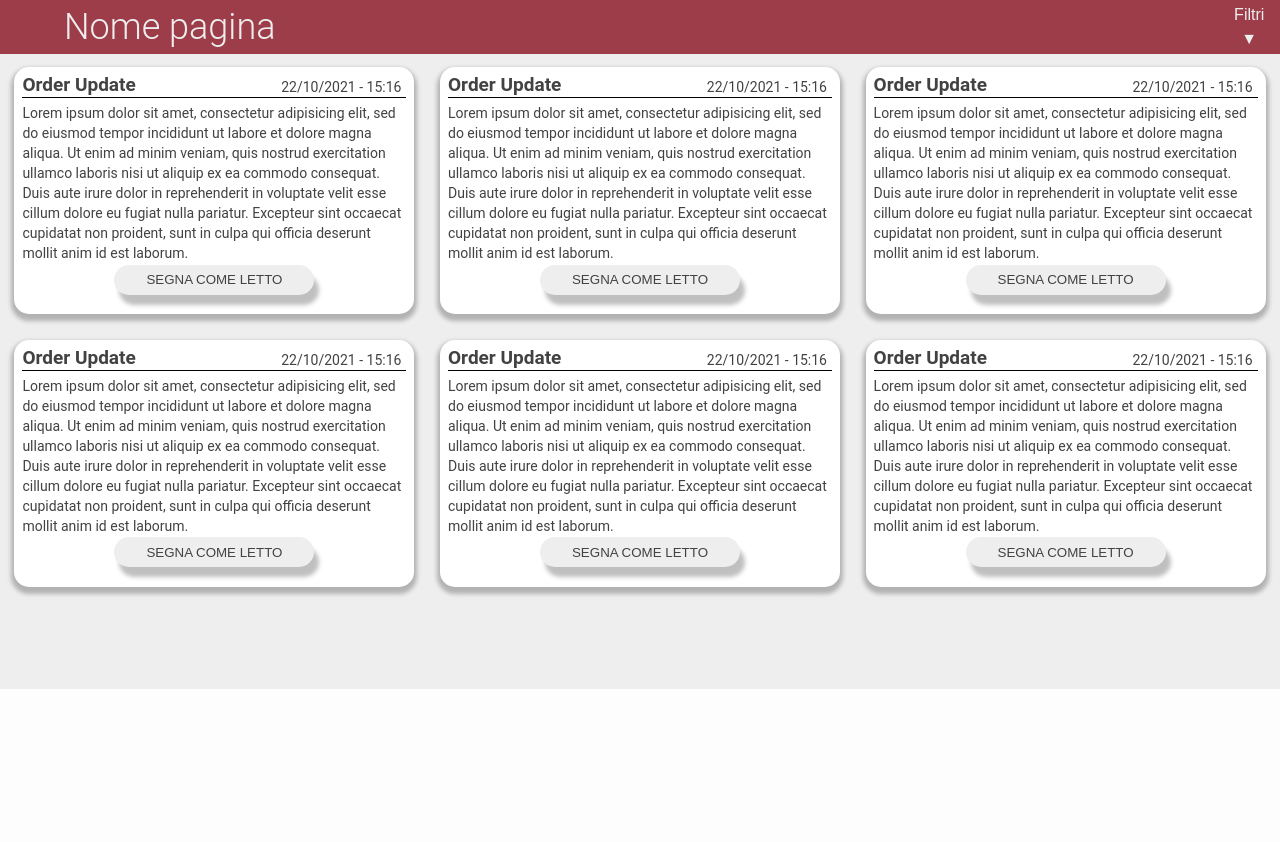
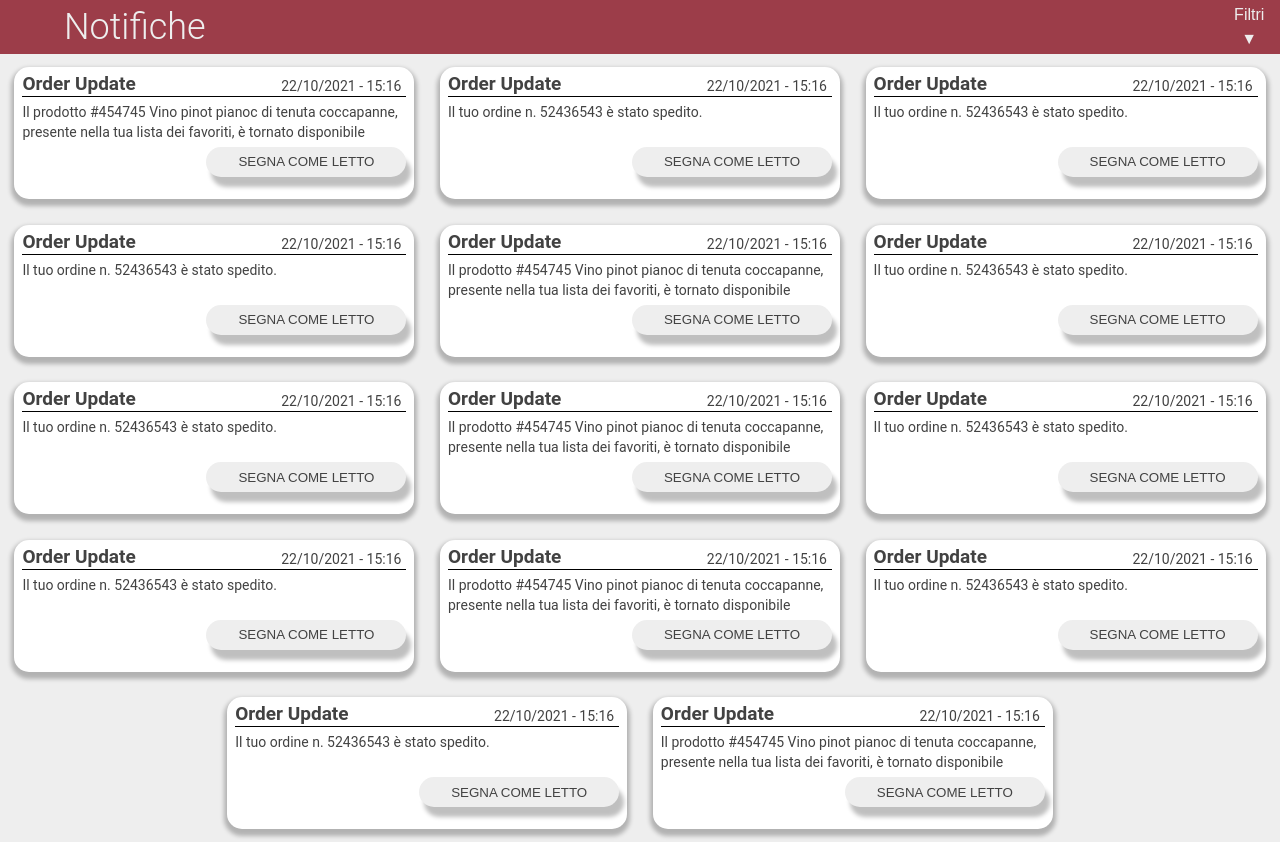
Before and after one commit to MattiaGiacchini/WorldWineWeb, a PHP site: page /html/notification.html in a window 1280 px wide. Shown: the part 111-953 px from the top of the page. Before the commit the page ends 800 px from the top, so only its background shows below. Run offline with PHP 8.4, Linux system fonts and the light colour scheme.

Commit message:
css - tileStyle updated for notification html - notification.html terminated

```diff
--- a/sitoWeb/css/tileStyle.css
+++ b/sitoWeb/css/tileStyle.css
@@ -96,9 +96,14 @@
     color: var(--text-deactivated);
 }
 
+.mainContent.notice {
+  align-items: baseline;
+}
+
 .tile.notice > .tileContent {
     width: 100%;
     display: grid;
+    grid-template-columns: 50% 50%;
     grid-template-areas:
         'type   date'
         'lorem  lorem'
@@ -122,15 +127,17 @@
 
 .tile.notice > .tileContent > p:last-of-type {
     padding-top: 5px;
-    padding-bottom: : 5px;
+    padding-bottom: 5px;
     grid-area: lorem;
+    width: 100%;
+    min-height: 40px;
     border-top: 1px solid black;
 }
 
 .tile.notice > .tileContent > input {
     grid-area: button;
     height: 30px;
-    margin: 0px auto 20px auto;
+    margin: 0px 0px 20px auto;
 }
 
 
--- a/sitoWeb/html/notification.html
+++ b/sitoWeb/html/notification.html
@@ -41,69 +41,35 @@
     <main>
         <div class="utilityBar">
             <div class="titleBar">
-                <h2>Nome pagina</h2>
+                <h2>Notifiche</h2>
                 <h3>Nome prodotto</h3>
                 <button type="button" name="filters" id="filterDropdown">Filtri &#9660;</button>
             </div>
             <form class="filter" action="index.html" method="post">
+
                 <section>
-                    <h4>Macrocategoria</h4>
+                    <h4>ordina per data</h4>
                     <ul>
                         <li>
-                            <input type="checkbox" name="categoria1" value="vino" id="filterVino"/>
-                            <label for="filterVino"> Vino </label>
+                            <input type="radio" name="ordine" value="crescente" id="crescente"/>
+                            <label for="crescente"> Crescente </label>
                         </li>
                         <li>
-                            <input type="checkbox" name="categoria2" value="spumante" id="filterSpumante"/>
-                            <label for="filterSpumante"> Spumante </label>
+                            <input type="radio" name="ordine" value="decrescente" id="decrescente" checked/>
+                            <label for="decrescente"> Decrescente </label>
                         </li>
                     </ul>
                 </section>
                 <section>
-                    <h4>Colore</h4>
+                    <h4>Visualizza le notifiche</h4>
                     <ul>
                         <li>
-                            <input type="checkbox" name="colore1" value="rosso" id="filterRed"/>
-                            <label for="filterRed"> Rosso </label>
+                            <input type="checkbox" name="stato" value="daLeggere" id="daLeggere" checked/>
+                            <label for="daLeggere"> da leggere </label>
                         </li>
                         <li>
-                            <input type="checkbox" name="colore2" value="bianco" id="filterWhite"/>
-                            <label for="filterWhite"> Bianco </label>
-                        </li>
-                    </ul>
-                </section>
-                <section>
-                    <h4>Gas</h4>
-                    <ul>
-                        <li>
-                            <input type="checkbox" name="gas1" value="fermo" id="filterFermo"/>
-                            <label for="filterFermo"> Fermo </label>
-                        </li>
-                        <li>
-                            <input type="checkbox" name="gas2" value="frizzante" id="filterFrizzante"/>
-                            <label for="filterFrizzante"> Frizzante </label>
-                        </li>
-                    </ul>
-                </section>
-                <section>
-                    <h4>Tenore zuccherino</h4>
-                    <ul>
-                        <li>
-                            <input type="checkbox" name="sugar1" value="dry" id="filterDry"/>
-                            <label for="filterDry"> Dry </label>
-                        </li>
-                        <li>
-                            <input type="checkbox" name="sugar2" value="extraDry" id="filterExtraDry"/>
-                            <label for="filterExtraDry"> Extra Dry </label>
-                        </li>
-                    </ul>
-                </section>
-                <section>
-                    <h4>Cantina</h4>
-                    <ul>
-                        <li>
-                            <input type="checkbox" name="cantina1" value="ginopino" id="filterGinopino"/>
-                            <label for="filterGinopino"> Gino Pino </label>
+                            <input type="checkbox" name="stato" value="giaLetti" id="giaLetti" checked/>
+                            <label for="giaLetti"> già letti </label>
                         </li>
                     </ul>
                 </section>
@@ -111,14 +77,14 @@
             </form>
         </div>
 
-        <div class="mainContent">
+        <div class="mainContent notice">
 
             <div class="tile notice">
                 <div class="tileContent">
                     <h3>Order Update</h3>
                     <input type="button" name="" value="segna come letto">
                     <p>22/10/2021 - 15:16</p>
-                    <p>Lorem ipsum dolor sit amet, consectetur adipisicing elit, sed do eiusmod tempor incididunt ut labore et dolore magna aliqua. Ut enim ad minim veniam, quis nostrud exercitation ullamco laboris nisi ut aliquip ex ea commodo consequat. Duis aute irure dolor in reprehenderit in voluptate velit esse cillum dolore eu fugiat nulla pariatur. Excepteur sint occaecat cupidatat non proident, sunt in culpa qui officia deserunt mollit anim id est laborum.</p>
+                    <p>Il prodotto #454745 Vino pinot pianoc di tenuta coccapanne, presente nella tua lista dei favoriti, è tornato disponibile</p>
                 </div>
             </div>
             <div class="tile notice">
@@ -126,7 +92,7 @@
                     <h3>Order Update</h3>
                     <input type="button" name="" value="segna come letto">
                     <p>22/10/2021 - 15:16</p>
-                    <p>Lorem ipsum dolor sit amet, consectetur adipisicing elit, sed do eiusmod tempor incididunt ut labore et dolore magna aliqua. Ut enim ad minim veniam, quis nostrud exercitation ullamco laboris nisi ut aliquip ex ea commodo consequat. Duis aute irure dolor in reprehenderit in voluptate velit esse cillum dolore eu fugiat nulla pariatur. Excepteur sint occaecat cupidatat non proident, sunt in culpa qui officia deserunt mollit anim id est laborum.</p>
+                    <p>Il tuo ordine n. 52436543 è stato spedito.</p>
                 </div>
             </div>
             <div class="tile notice">
@@ -134,7 +100,7 @@
                     <h3>Order Update</h3>
                     <input type="button" name="" value="segna come letto">
                     <p>22/10/2021 - 15:16</p>
-                    <p>Lorem ipsum dolor sit amet, consectetur adipisicing elit, sed do eiusmod tempor incididunt ut labore et dolore magna aliqua. Ut enim ad minim veniam, quis nostrud exercitation ullamco laboris nisi ut aliquip ex ea commodo consequat. Duis aute irure dolor in reprehenderit in voluptate velit esse cillum dolore eu fugiat nulla pariatur. Excepteur sint occaecat cupidatat non proident, sunt in culpa qui officia deserunt mollit anim id est laborum.</p>
+                    <p>Il tuo ordine n. 52436543 è stato spedito.</p>
                 </div>
             </div>
             <div class="tile notice">
@@ -142,7 +108,7 @@
                     <h3>Order Update</h3>
                     <input type="button" name="" value="segna come letto">
                     <p>22/10/2021 - 15:16</p>
-                    <p>Lorem ipsum dolor sit amet, consectetur adipisicing elit, sed do eiusmod tempor incididunt ut labore et dolore magna aliqua. Ut enim ad minim veniam, quis nostrud exercitation ullamco laboris nisi ut aliquip ex ea commodo consequat. Duis aute irure dolor in reprehenderit in voluptate velit esse cillum dolore eu fugiat nulla pariatur. Excepteur sint occaecat cupidatat non proident, sunt in culpa qui officia deserunt mollit anim id est laborum.</p>
+                    <p>Il tuo ordine n. 52436543 è stato spedito.</p>
                 </div>
             </div>
             <div class="tile notice">
@@ -150,7 +116,7 @@
                     <h3>Order Update</h3>
                     <input type="button" name="" value="segna come letto">
                     <p>22/10/2021 - 15:16</p>
-                    <p>Lorem ipsum dolor sit amet, consectetur adipisicing elit, sed do eiusmod tempor incididunt ut labore et dolore magna aliqua. Ut enim ad minim veniam, quis nostrud exercitation ullamco laboris nisi ut aliquip ex ea commodo consequat. Duis aute irure dolor in reprehenderit in voluptate velit esse cillum dolore eu fugiat nulla pariatur. Excepteur sint occaecat cupidatat non proident, sunt in culpa qui officia deserunt mollit anim id est laborum.</p>
+                    <p>Il prodotto #454745 Vino pinot pianoc di tenuta coccapanne, presente nella tua lista dei favoriti, è tornato disponibile</p>
                 </div>
             </div>
             <div class="tile notice">
@@ -158,7 +124,71 @@
                     <h3>Order Update</h3>
                     <input type="button" name="" value="segna come letto">
                     <p>22/10/2021 - 15:16</p>
-                    <p>Lorem ipsum dolor sit amet, consectetur adipisicing elit, sed do eiusmod tempor incididunt ut labore et dolore magna aliqua. Ut enim ad minim veniam, quis nostrud exercitation ullamco laboris nisi ut aliquip ex ea commodo consequat. Duis aute irure dolor in reprehenderit in voluptate velit esse cillum dolore eu fugiat nulla pariatur. Excepteur sint occaecat cupidatat non proident, sunt in culpa qui officia deserunt mollit anim id est laborum.</p>
+                    <p>Il tuo ordine n. 52436543 è stato spedito.</p>
+                </div>
+            </div>
+            <div class="tile notice">
+                <div class="tileContent">
+                    <h3>Order Update</h3>
+                    <input type="button" name="" value="segna come letto">
+                    <p>22/10/2021 - 15:16</p>
+                    <p>Il tuo ordine n. 52436543 è stato spedito.</p>
+                </div>
+            </div>
+            <div class="tile notice">
+                <div class="tileContent">
+                    <h3>Order Update</h3>
+                    <input type="button" name="" value="segna come letto">
+                    <p>22/10/2021 - 15:16</p>
+                    <p>Il prodotto #454745 Vino pinot pianoc di tenuta coccapanne, presente nella tua lista dei favoriti, è tornato disponibile</p>
+                </div>
+            </div>
+            <div class="tile notice">
+                <div class="tileContent">
+                    <h3>Order Update</h3>
+                    <input type="button" name="" value="segna come letto">
+                    <p>22/10/2021 - 15:16</p>
+                    <p>Il tuo ordine n. 52436543 è stato spedito.</p>
+                </div>
+            </div>
+            <div class="tile notice">
+                <div class="tileContent">
+                    <h3>Order Update</h3>
+                    <input type="button" name="" value="segna come letto">
+                    <p>22/10/2021 - 15:16</p>
+                    <p>Il tuo ordine n. 52436543 è stato spedito.</p>
+                </div>
+            </div>
+            <div class="tile notice">
+                <div class="tileContent">
+                    <h3>Order Update</h3>
+                    <input type="button" name="" value="segna come letto">
+                    <p>22/10/2021 - 15:16</p>
+                    <p>Il prodotto #454745 Vino pinot pianoc di tenuta coccapanne, presente nella tua lista dei favoriti, è tornato disponibile</p>
+                </div>
+            </div>
+            <div class="tile notice">
+                <div class="tileContent">
+                    <h3>Order Update</h3>
+                    <input type="button" name="" value="segna come letto">
+                    <p>22/10/2021 - 15:16</p>
+                    <p>Il tuo ordine n. 52436543 è stato spedito.</p>
+                </div>
+            </div>
+            <div class="tile notice">
+                <div class="tileContent">
+                    <h3>Order Update</h3>
+                    <input type="button" name="" value="segna come letto">
+                    <p>22/10/2021 - 15:16</p>
+                    <p>Il tuo ordine n. 52436543 è stato spedito.</p>
+                </div>
+            </div>
+            <div class="tile notice">
+                <div class="tileContent">
+                    <h3>Order Update</h3>
+                    <input type="button" name="" value="segna come letto">
+                    <p>22/10/2021 - 15:16</p>
+                    <p>Il prodotto #454745 Vino pinot pianoc di tenuta coccapanne, presente nella tua lista dei favoriti, è tornato disponibile</p>
                 </div>
             </div>
 
```
